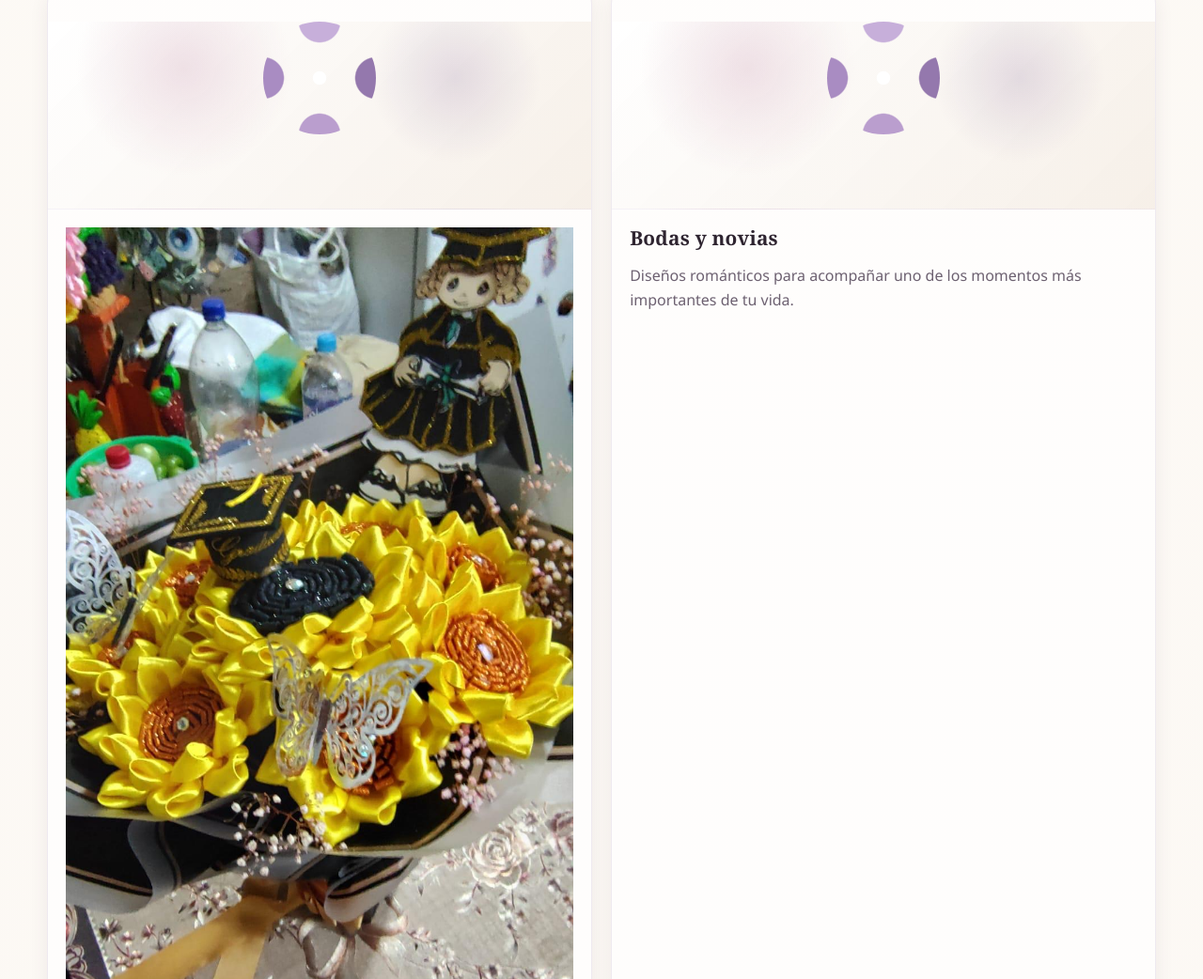
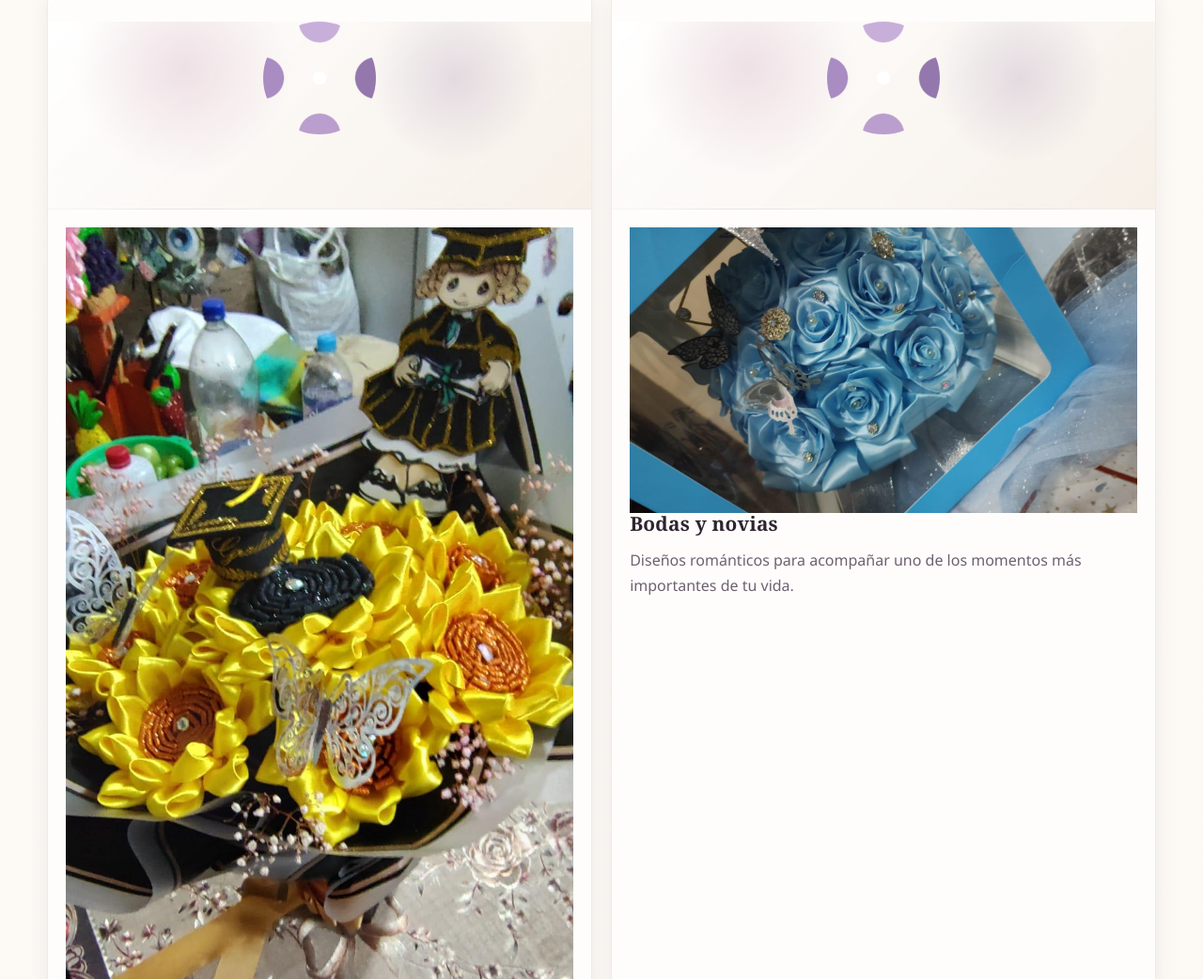
Before and after one commit to bereenriquez99/Tania-Creaciones-Eternas-, a plain HTML site: page index.html in a window 1280 px wide. Shown: the part 1922-2964 px from the top of the page at 94% size. Drawn offline with Linux system fonts and the light colour scheme.

Commit message:
Se agrgo imagen de ramo en caja

```diff
--- a/index.html
+++ b/index.html
@@ -159,6 +159,7 @@
           <article class="feature-tile reveal">
             <div class="tile-art art-bride"></div>
             <div class="tile-copy">
+                <img src="Imagenes/Ramo en caja.jpeg" alt="Ramo guardado en caja">
               <h3>Bodas y novias</h3>
               <p>Diseños románticos para acompañar uno de los momentos más importantes de tu vida.</p>
             </div>
```
Also changed, not shown: Imagenes/Ramo en caja.jpeg (added).
